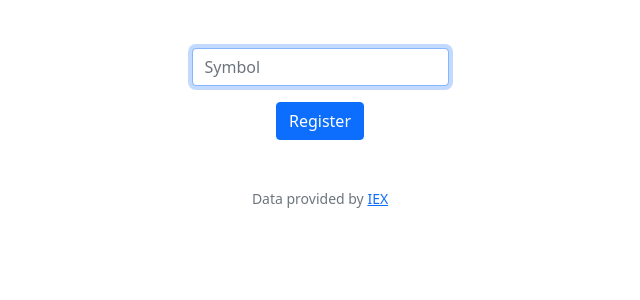
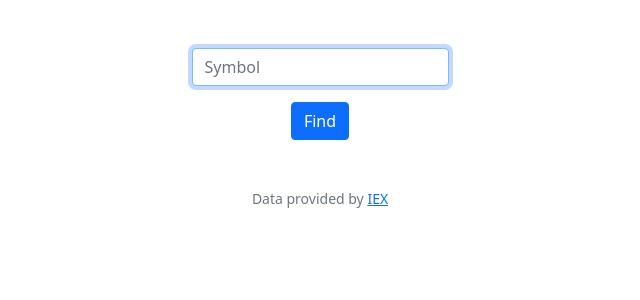
Before and after one commit to JC4github/cs50, a Flask app: page /quote in a window 1280 px wide. Shown: the part 76-376 px from the top of the page, without its empty margins (320-960 px from the left). Run offline with Flask 2, Linux system fonts and the light colour scheme; a user stored in the database is signed in; some libraries are stand-ins or nearby versions.

Commit message:
Thu, Apr 21, 2022, 2:41 AM +00:00

```diff
--- a/finance/templates/quote.html
+++ b/finance/templates/quote.html
@@ -9,6 +9,6 @@
         <div class="mb-3">
             <input autocomplete="off" autofocus class="form-control mx-auto w-auto" id="symbol" name="symbol" placeholder="Symbol" type="text">
         </div>
-        <button class="btn btn-primary" type="submit">Register</button>
+        <button class="btn btn-primary" type="submit">Find</button>
     </form>
 {% endblock %}
```
